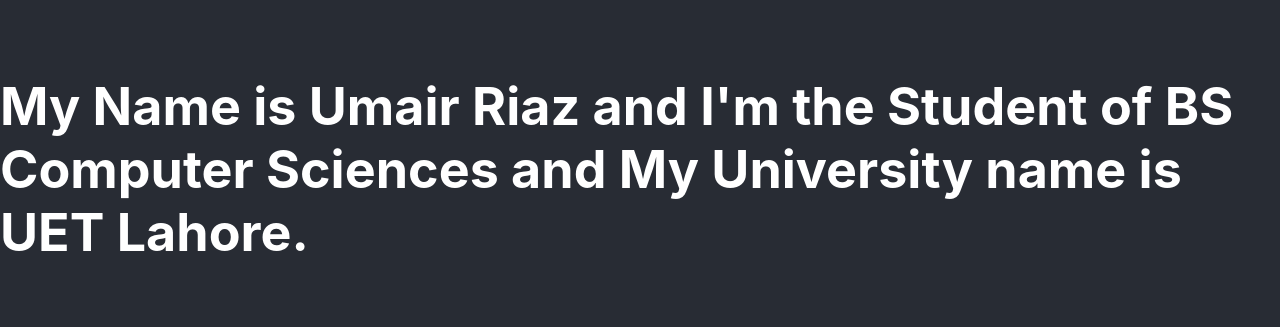
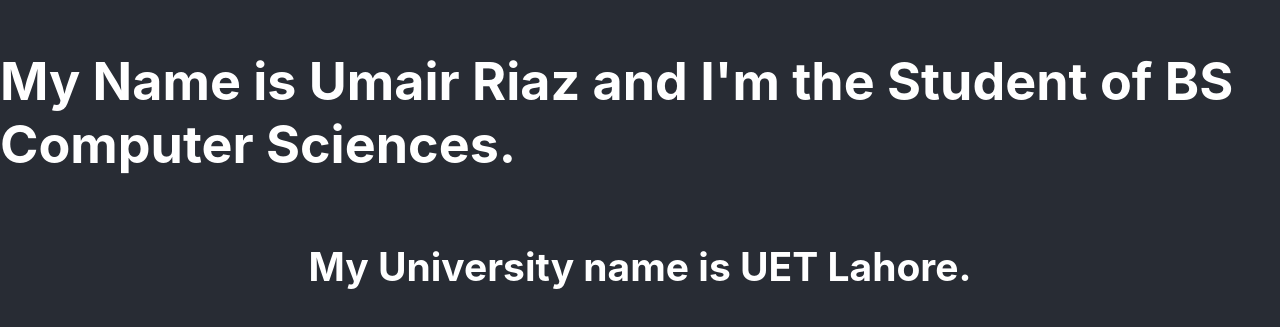
Before and after one commit to umairriaz789/bootcamp, a React (Create React App) app: page / in a window 1280 px wide. Shown: the part 231-558 px from the top of the page. Built offline with nearby package versions, Linux system fonts and the light colour scheme.

Commit message:
Update App.js

```diff
--- a/src/App.js
+++ b/src/App.js
@@ -5,7 +5,8 @@ function App() {
   return (
     <div className="App">
       <header className="App-header">
-        <h1>My Name is Umair Riaz and I'm the Student of BS Computer Sciences and My University name is UET Lahore.  </h1>
+        <h1>My Name is Umair Riaz and I'm the Student of BS Computer Sciences.  </h1>
+        <h2>My University name is UET Lahore.</h2>
 
       </header>
     </div>
```
